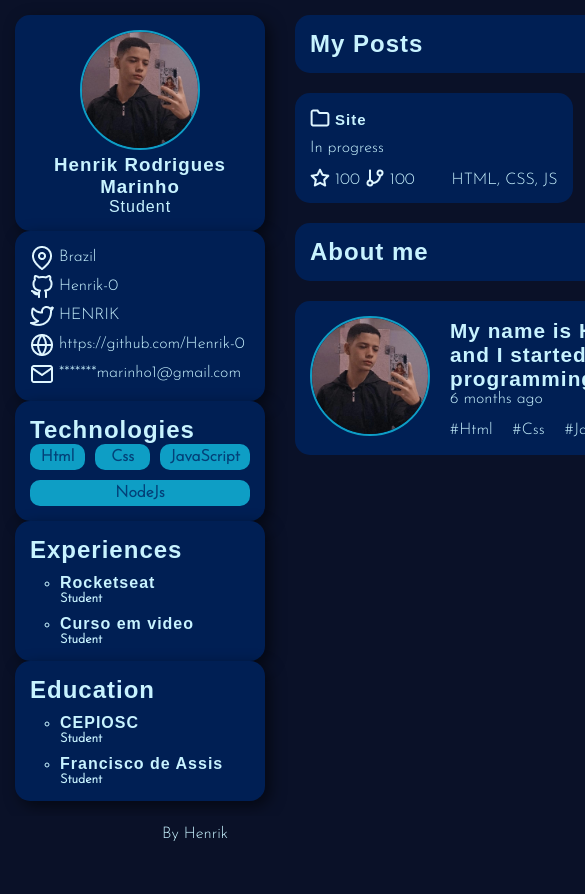
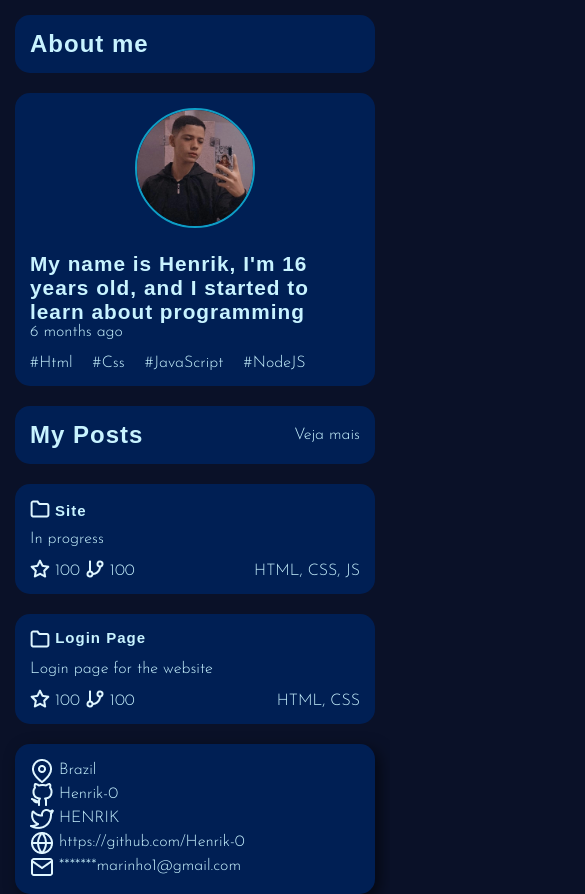
Before and after one commit to Henrik-0/Site, a plain HTML site: page portfolio/index.html in a window 390 px wide. Shown: the top 894 px of the page, 585 px wide, since content can reach past the window. Before the commit the page ends 852 px from the top, so only its background shows below. Drawn offline with Linux system fonts and the light colour scheme; a web font is replaced by a local one.

Commit message:
responsive

```diff
--- a/portfolio/index.html
+++ b/portfolio/index.html
@@ -140,6 +140,26 @@
                 </div>
             </article>
 
+            <article  class="social-to-phone">
+                <ul class="social-container-phone">
+                    <li class="social-item">
+                        <a href="https://www.google.com.br/maps/place/Brasil/@-11.1841009,-90.4414066,3z/data=!3m1!4b1!4m5!3m4!1s0x9c59c7ebcc28cf:0x295a1506f2293e63!8m2!3d-14.235004!4d-51.92528" target="_blank"><img class="png" src="../assets/portfolio/map-pin.png" alt="mapPin">Brazil</a>
+                    </li>
+                    <li class="social-item">
+                        <a href="https://github.com/Henrik-0" target="_blank"><img class="png" src="../assets/portfolio/github.png" alt="GitHub">Henrik-0</a>
+                    </li>
+                    <li class="social-item">
+                        <a href="https://twitter.com/HENRIK50053481" target="_blank"><img class="png" src="../assets/portfolio/twitter.png" alt="Twitter">HENRIK</a>
+                    </li>
+                    <li class="social-item">
+                        <a href="https://github.com/Henrik-0" target="_blank"><img class="png" src="../assets/portfolio/globe.png" alt="Site">https://github.com/Henrik-0</a>
+                    </li>
+                    <li class="social-item">
+                        <a href="#"><img class="png" src="../assets/portfolio/mail.png" alt="E-mail">*******marinho1@gmail.com</a>
+                    </li>
+                </ul>
+            </article>
+
         </section>
     </main>
 
--- a/portfolio/style.css
+++ b/portfolio/style.css
@@ -146,7 +146,7 @@ body {
     gap: 20px;
 
     max-width: 950px;
-    min-width: 575px;
+    min-width: 520px;
 }
 
 .my-posts {
@@ -242,6 +242,22 @@ body {
     gap: 20px;
 }
 
+.social-to-phone {
+    background-color: var(--blue-ocean);
+    border-radius: 15px;
+    box-shadow: 5px 5px 15px rgba(0, 0, 0, 0.550);
+    padding: 15px;
+
+    display: none;
+}
+.social-container-phone {
+    display: flex;
+    flex-direction: column;
+}
+.social-container-phone img {
+    padding-right: 5px;
+}
+
 footer {
     padding: 10px;
     text-align: center;
@@ -249,6 +265,42 @@ footer {
     color: var(--white-blue);
 }
 
-/*
-    Until 700px it's ok
-*/
+@media (max-width: 1025px){
+    .left-container {
+        justify-content: flex-start;
+        gap: 20px;
+    }
+    footer {
+        display: none;
+    }
+}
+
+@media (max-width: 850px){
+    .right-container {
+        min-width: 310px;
+    }
+    .container-projects {
+        flex-direction: column;
+    }
+    .informations {
+        flex-direction: column;
+        flex-wrap: wrap;
+    }
+
+}
+
+@media (max-width: 650px) {
+    .left-container {
+        display: none;
+    }
+    .social-to-phone {
+        display: block;
+        order: 3;
+    }
+    .container-me {
+        order: 1;
+    }
+    .my-posts {
+        order: 2;
+    }
+}
```
